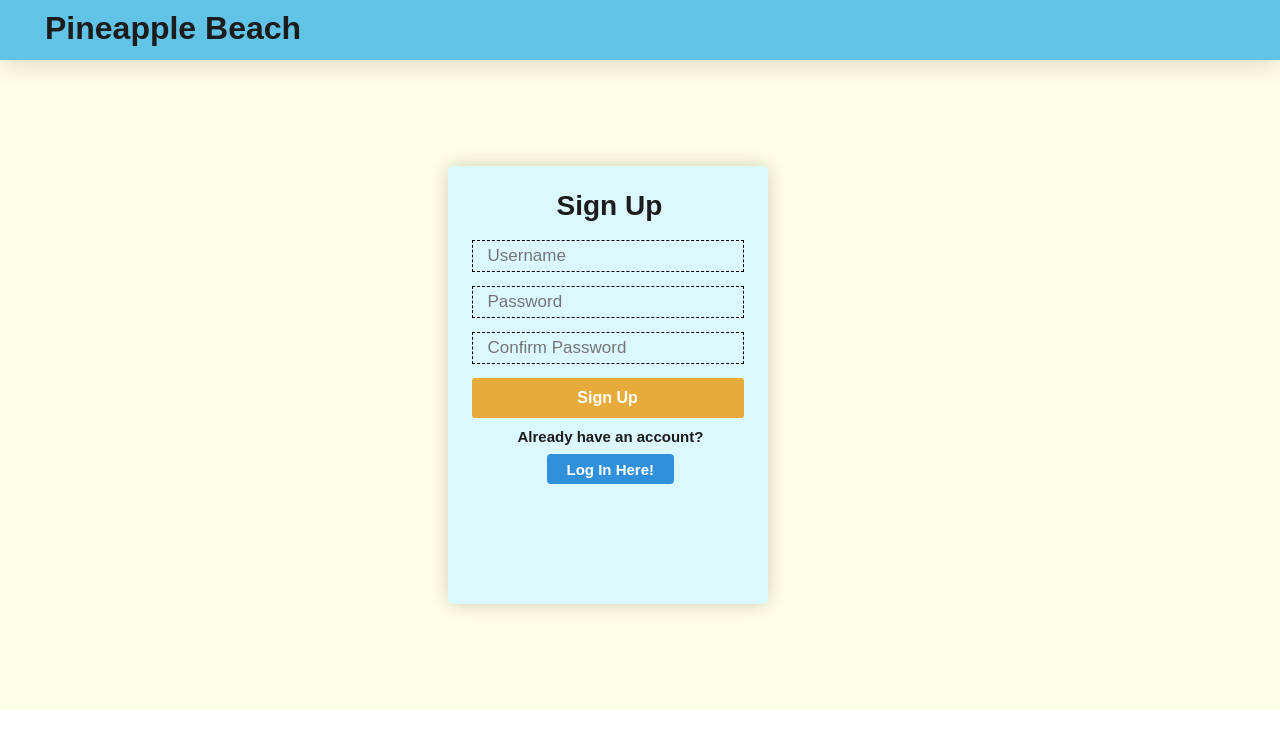
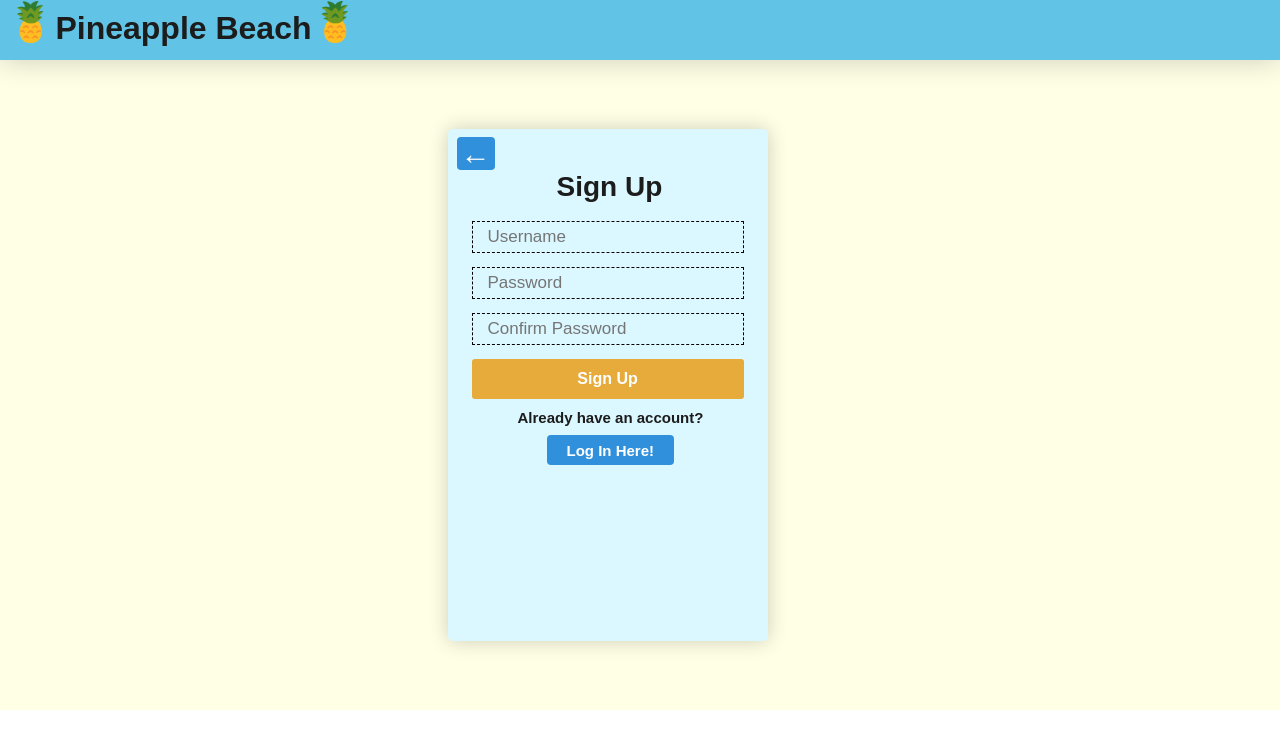
Before and after one commit to Wolf-Fivousix/Pineaple_Beaches, a React app in the folder frontend/: page /#/signup in a window 1280 px wide. Built offline with nearby package versions, Linux system fonts and the light colour scheme; what google-maps-react would draw is missing.

Commit message:
nathan final touches

```diff
--- a/frontend/src/components/beaches/beaches_index.jsx
+++ b/frontend/src/components/beaches/beaches_index.jsx
@@ -24,8 +24,8 @@ class BeachesIndex extends React.Component {
           <br />
           <li>{beach.description}</li>
           <li>Temp: {beach.temperature}</li>
-          <br />
-          <li>{time}</li>
+          {/* <br />
+          <li>{time}</li> */}
         </ul>
       </Link>
     );
--- a/frontend/src/components/google_maps/google_api.jsx
+++ b/frontend/src/components/google_maps/google_api.jsx
@@ -53,7 +53,8 @@ class GoogleApi extends React.Component {
             width: '60vw',
             height: '85vh',
             'marginLeft': 'auto',
-            'marginRight': 'auto'
+            'marginRight': 'auto',
+            'z-index': 2
         }
 
         return (
--- a/frontend/src/components/nav/logonav.jsx
+++ b/frontend/src/components/nav/logonav.jsx
@@ -1,10 +1,13 @@
 import React from 'react';
+import { Link } from 'react-router-dom';
 
 const LogoNav = () => {
 
     return (
-        <div className="main-nav">
-            <h1 className="nav-title">Pineapple Beach</h1>
+        <div className="logo-nav">
+            <Link className="pine-icon-left" to="/">&#127821;</Link>
+            <Link className="logo-title" to="/">Pineapple Beach</Link>
+            <Link className="logo-pine-icon-right" to="/">&#127821;</Link>
         </div>
     );
 }
--- a/frontend/src/components/nav/navbar.jsx
+++ b/frontend/src/components/nav/navbar.jsx
@@ -36,7 +36,9 @@ class NavBar extends React.Component {
     render() {
         return (
             <div className="main-nav">
-                <h1 className="nav-title">Pineapple Beach</h1>
+                <Link className="pine-icon-left" to="/">&#127821;</Link>
+                <Link className="nav-title" to="/">Pineapple Beach</Link>
+                <Link className="pine-icon-right" to="/">&#127821;</Link>
                 <SearchBarContainer />
                 {this.getLinks()}
             </div>
--- a/frontend/src/components/session/login_form.jsx
+++ b/frontend/src/components/session/login_form.jsx
@@ -70,6 +70,7 @@ class LoginForm extends React.Component {
                 <div className="login-form-container">
                     <form className="login-form" onSubmit={this.handleSubmit}>
                         <div className="l-form-content">
+                            <Link className="back-arrow" to="/">&#8592;</Link>
                             <h1 className="login-label">Log In</h1>
                             <br/>
                             <input className="login-input" type="text"
--- a/frontend/src/components/session/signup_form.jsx
+++ b/frontend/src/components/session/signup_form.jsx
@@ -67,6 +67,7 @@ class SignupForm extends React.Component {
                 <div className="signup-form-container">
                     <form className="signup-form" onSubmit={this.handleSubmit}>
                         <div className="s-form-content">
+                            <Link className="back-arrow" to="/">&#8592;</Link>
                             <h1 className="signup-label">Sign Up</h1>
                             <br/>
                             <input className="signup-input" type="text"
--- a/frontend/src/components/splash/splash_content.jsx
+++ b/frontend/src/components/splash/splash_content.jsx
@@ -39,9 +39,8 @@ class SplashContent extends React.Component {
                         {beachList}
                     </ul>
                 </div>
-                <div className="map-container">
-                    <GoogleApiContainer />
-                </div>
+                <GoogleApiContainer />
+                <h1 className="trade-mark">®</h1>
             </div>
         );
     }
--- a/frontend/src/stylesheets/beach_index_plate.css
+++ b/frontend/src/stylesheets/beach_index_plate.css
@@ -11,10 +11,11 @@
     width: 1400px;
     flex-wrap: wrap;
     margin-top: 10px;
+    margin-bottom: 20px;
 }
 
 .beachIndexPlate {
-    background-color: #eaeaea;
+    background-color: rgb(226, 255, 250);
     border: 1px solid gray;
     width: 450px;
     margin: auto;
@@ -37,7 +38,7 @@
     height: 40px;
     font-size: 25px;
     background-color: azure;
-    margin-left: 10px;
+    margin-left: -15px;
     margin-top: 9px;
     padding-left: 10px;
     transition: 1s;
--- a/frontend/src/stylesheets/navbar.css
+++ b/frontend/src/stylesheets/navbar.css
@@ -5,7 +5,7 @@
     justify-content: space-between;
 }
 
-.main-nav {
+.main-nav, .logo-nav {
     width: auto;
     height: 60px;
     z-index: 2;
@@ -13,11 +13,38 @@
     box-shadow: rgba(0, 0, 0, 0.2) 0 0 30px;
 }
 
-.nav-title {
+.logo-nav {
+    display: flex;
+}
+
+.nav-title, .logo-title {
+    font-size: 32px;
     margin-top: 10px;
-    padding-left: 45px;
     width: 270px;
     font-weight: bold;
+}
+
+.logo-title {
+    margin-left: 31px;
+}
+
+/* pineapple icon */
+
+.pine-icon-left, .pine-icon-right, .logo-pine-icon-right {
+    font-size: 38px;
+}
+
+.pine-icon-left {
+    margin-left: 7px;
+    margin-right: -30px;
+}
+
+.pine-icon-right {
+    margin-left: -46px;
+}
+
+.logo-pine-icon-right {
+    margin-left: -14px;
 }
 
 /* when not logged in */
--- a/frontend/src/stylesheets/session_forms.css
+++ b/frontend/src/stylesheets/session_forms.css
@@ -15,20 +15,34 @@
     background-color: rgb(219, 247, 255);
     box-shadow: rgba(0, 0, 0, 0.2) 0 0 20px;
     margin-right: 65px;
-    padding: 24px;
+    padding-top: 8px;
+    padding-bottom: 24px;
+    padding-left: 24px;
+    padding-right: 24px;
     border-radius: 5px;
     width: 272px;
 }
 
 .login-form {
-    height: 330px;
+    height: 366px;
 }
 
 .signup-form {
-    height: 390px;
+    height: 480px;
 }
 
 /* Form content */
+
+.back-arrow {
+    font-size: 30px;
+    background-color: rgb(49, 144, 220);
+    color: white;
+    border-radius: 4px;
+    padding-left: 4px;
+    padding-right: 4px;
+    margin-left: -15px;
+    margin-top: -50px;
+}
 
 .login-label, .signup-label {
     font-size: 28px;
@@ -36,7 +50,7 @@
 }
 
 .login-label {
-    margin-left: 90px;
+    margin-left: 92px;
 }
 
 .signup-label {
@@ -113,7 +127,7 @@
     margin-left: 75px;
 }
 
-.to-signup:hover, .to-login:hover {
+.to-signup:hover, .to-login:hover, .back-arrow:hover {
     cursor: pointer;
     background-color: rgb(45, 148, 233);
 }
--- a/frontend/src/stylesheets/splash_content.css
+++ b/frontend/src/stylesheets/splash_content.css
@@ -1,5 +1,9 @@
 /* Google Map */
 
-.map-container {
-    margin-top: 20px;
+.splash-container {
+    background-color: rgb(255, 255, 230);
 }
+
+.trade-mark {
+    margin-top: 670px;
+}
```
Also changed, not shown: images/screenshot1.jpeg (added), images/screenshot2.jpeg (added), images/screenshot3.jpeg (added), 1 other file.
